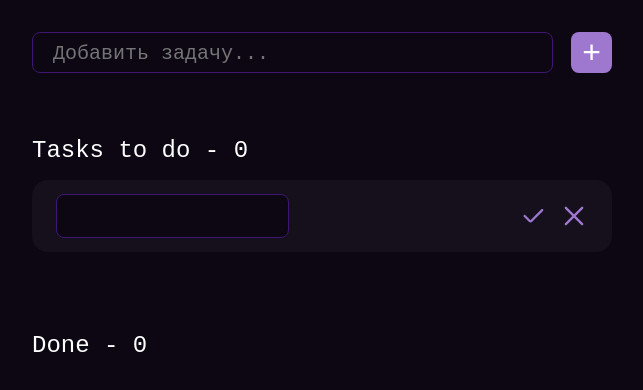
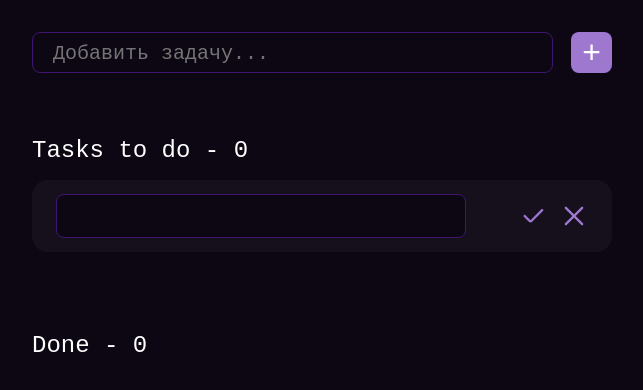
Before and after one commit to diplomatgmg/todo-list, a React (Create React App) app: page / in a window 1280 px wide. Shown: the top 390 px of the page, without its empty margins (318-961 px from the left). Built offline with nearby package versions, Linux system fonts and the light colour scheme.

Commit message:
Добавлено переименование задачи
Поправлена верстка

```diff
--- a/src/components/App/style.css
+++ b/src/components/App/style.css
@@ -24,4 +24,8 @@ img {
   cursor: pointer;
 }
 
+input:focus, input:hover {
+  outline: 1px solid #3E1671;
+}
+
 /*# sourceMappingURL=style.css.map */
--- a/src/components/App/style.sass
+++ b/src/components/App/style.sass
@@ -26,3 +26,7 @@ ul, li, p
 img
   height: 28px
   cursor: pointer
+
+
+input:focus, input:hover
+  outline: 1px solid $dark-purple
--- a/src/components/TaskItem/TaskItem.tsx
+++ b/src/components/TaskItem/TaskItem.tsx
@@ -1,7 +1,7 @@
-import React, { type FC, type ReactElement } from 'react'
+import React, { type ChangeEvent, type FC, type MutableRefObject, type ReactElement, useEffect, useRef, useState } from 'react'
 import clsx from 'clsx'
 import { type Task } from '../../types'
-import PenSvg from '../../assets/svg/rename.svg'
+import RenameSvg from '../../assets/svg/rename.svg'
 import DoneEmptySvg from '../../assets/svg/done-empty.svg'
 import DoneSvg from '../../assets/svg/done.svg'
 import TrashSvg from '../../assets/svg/trash.svg'
@@ -9,14 +9,18 @@ import ApplySvg from '../../assets/svg/apply.svg'
 import CrossSvg from '../../assets/svg/discard.svg'
 import './style.css'
 import { useAppDispatch } from '../../redux/hooks'
-import { deleteTask, toggleTaskComplete } from '../../redux/taskSlice'
+import { deleteTask, renameTask, toggleTaskComplete } from '../../redux/taskSlice'
 
 interface TaskItemProps {
-  isEditing?: boolean
   task: Task
 }
 
-const TaskItem: FC<TaskItemProps> = ({ isEditing = false, task }): ReactElement => {
+const TaskItem: FC<TaskItemProps> = ({ task }): ReactElement => {
+  const [isEditing, setIsEditing] = useState<boolean>(false)
+  const [input, setInput] = useState<string>(task.name)
+
+  const inputRef = useRef<HTMLInputElement>(null)
+
   const dispatch = useAppDispatch()
 
   const handleToggleTaskComplete = (): void => {
@@ -27,18 +31,34 @@ const TaskItem: FC<TaskItemProps> = ({ isEditing = false, task }): ReactElement
     dispatch(deleteTask(task.id))
   }
 
+  useEffect(() => {
+    if (isEditing && inputRef.current !== null) {
+      inputRef.current.focus()
+      inputRef.current.select()
+    }
+  }, [isEditing])
+
+  const handleSetInput = (e: ChangeEvent<HTMLInputElement>): void => {
+    setInput(e.target.value)
+  }
+
+  const handleRenameTask = (): void => {
+    dispatch(renameTask({ id: task.id, name: input }))
+    setIsEditing(false)
+  }
+
   const renderNameField = (): ReactElement => {
     if (isEditing) {
       return (
         <label className="task-item__rename">
-          <input className="task-item__name" value={task.name}/>
+          <input className="task-item__name" value={input} onChange={handleSetInput} ref={inputRef}/>
         </label>
       )
     }
 
     return (
       <>
-        {!task.isCompleted && <img src={PenSvg} alt="" className="rena"/>}
+        {!task.isCompleted && <img src={RenameSvg} onClick={() => setIsEditing(true)} alt="" className="rena"/>}
         <p className="task-item__name">{task.name}</p>
       </>
     )
@@ -53,10 +73,10 @@ const TaskItem: FC<TaskItemProps> = ({ isEditing = false, task }): ReactElement
     <li className={taskItemClassName}>
       <div className="task-item__left">{renderNameField()}</div>
       <div className="task-item__buttons">
-        <img onClick={handleToggleTaskComplete} src={task.isCompleted ? DoneSvg : DoneEmptySvg} alt=""/>
-        <img onClick={handleDeleteTask} src={TrashSvg} alt=""/>
-        {isEditing && <img src={ApplySvg} alt=""/>}
-        {isEditing && <img src={CrossSvg} alt=""/>}
+        {!isEditing && <img onClick={handleToggleTaskComplete} src={task.isCompleted ? DoneSvg : DoneEmptySvg} alt=""/>}
+        {!isEditing && <img onClick={handleDeleteTask} src={TrashSvg} alt=""/>}
+        {isEditing && <img onClick={handleRenameTask} src={ApplySvg} alt=""/>}
+        {isEditing && <img onClick={() => setIsEditing(false)} src={CrossSvg} alt=""/>}
       </div>
     </li>
   )
--- a/src/components/TaskItem/style.css
+++ b/src/components/TaskItem/style.css
@@ -3,7 +3,7 @@
   justify-content: space-between;
   align-items: center;
   font-size: 20px;
-  height: 48px;
+  min-height: 48px;
   background-color: #15101C;
   padding: 12px 24px;
   margin-bottom: 16px;
@@ -11,9 +11,15 @@
 }
 
 .task-item__left {
+  width: 100%;
+  margin-right: -200px;
   display: flex;
   align-items: center;
   gap: 16px;
+}
+
+.task-item__name, .task-item__rename {
+  width: 85%;
 }
 
 .task-item__rename .task-item__name {
@@ -32,6 +38,10 @@
 
 .task-item__name {
   cursor: pointer;
+  margin-right: 120px;
+  overflow: hidden;
+  white-space: nowrap;
+  text-overflow: ellipsis;
 }
 
 .task-done {
--- a/src/components/TaskItem/style.sass
+++ b/src/components/TaskItem/style.sass
@@ -6,7 +6,8 @@
   justify-content: space-between
   align-items: center
   font-size: 20px
-  height: 48px
+  min-height: 48px
+
   background-color: $dark-purple-second
   padding: 12px 24px
   margin-bottom: 16px
@@ -14,10 +15,14 @@
 
 
 .task-item__left
+  width: 100%
+  margin-right: -200px
   display: flex
   align-items: center
   gap: 16px
 
+.task-item__name, .task-item__rename
+  width: 85%
 
 .task-item__rename .task-item__name
   background-color: $background-color
@@ -35,6 +40,10 @@
 
 .task-item__name
   cursor: pointer
+  margin-right: 120px
+  overflow: hidden
+  white-space: nowrap
+  text-overflow: ellipsis
 
 
 .task-done
--- a/src/redux/reducers.ts
+++ b/src/redux/reducers.ts
@@ -1,6 +1,6 @@
 import { type TaskState } from './taskSlice'
 import { type PayloadAction } from '@reduxjs/toolkit'
-import { type Task } from '../types'
+import { type Task, type TaskId } from '../types'
 import _ from 'lodash'
 
 export default {
@@ -13,14 +13,23 @@ export default {
     state.tasks = [task, ...state.tasks]
   },
 
-  toggleTaskComplete (state: TaskState, action: PayloadAction<string>) {
+  toggleTaskComplete (state: TaskState, action: PayloadAction<TaskId>) {
     const taskToToggle = _.find(state.tasks, { id: action.payload })
     if (taskToToggle !== undefined) {
       taskToToggle.isCompleted = !taskToToggle.isCompleted
     }
   },
 
-  deleteTask (state: TaskState, action: PayloadAction<string>) {
+  deleteTask (state: TaskState, action: PayloadAction<TaskId>) {
     state.tasks = _.reject(state.tasks, { id: action.payload })
+  },
+
+  renameTask (state: TaskState, action: PayloadAction<{ id: TaskId, name: string }>) {
+    const { id, name } = action.payload
+    const taskToRename = _.find(state.tasks, { id })
+
+    if (taskToRename !== undefined) {
+      taskToRename.name = name
+    }
   }
 }
--- a/src/redux/taskSlice.ts
+++ b/src/redux/taskSlice.ts
@@ -16,6 +16,6 @@ const taskSlice = createSlice({
   reducers
 })
 
-export const { addTask, toggleTaskComplete, deleteTask } = taskSlice.actions
+export const { addTask, toggleTaskComplete, deleteTask, renameTask } = taskSlice.actions
 export default taskSlice.reducer
 export { type TaskState }
--- a/src/types.ts
+++ b/src/types.ts
@@ -4,4 +4,6 @@ interface Task {
   isCompleted: boolean
 }
 
-export type { Task }
+type TaskId = Task['id']
+
+export type { Task, TaskId }
```
Also changed, not shown: 2 other files (tests, documents, lock files or other folders).
